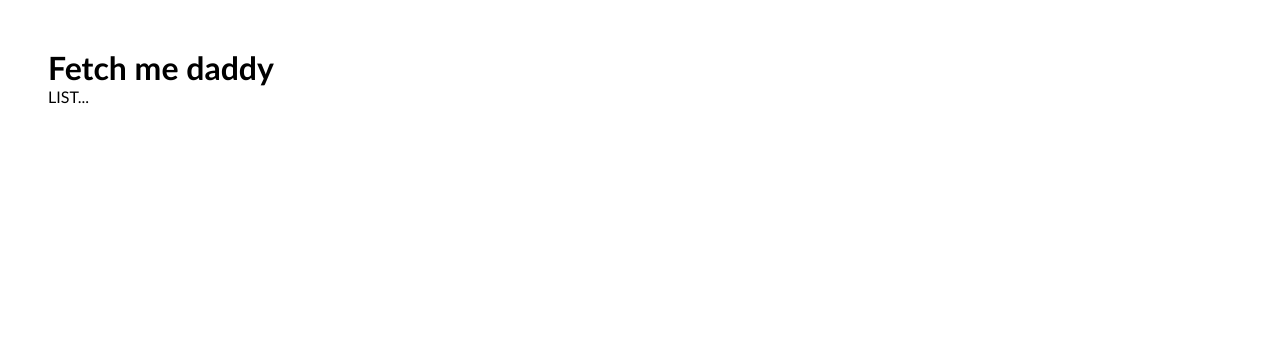
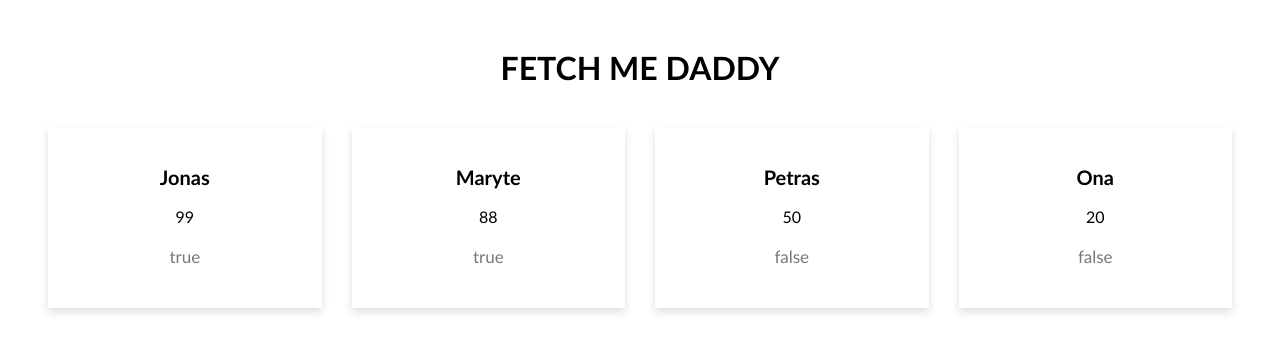
Before and after one commit to amik33/44-grupe-fetch, a website: page index.html in a window 1280 px wide. Drawn offline with Linux system fonts and the light colour scheme.

Commit message:
Fetch me

```diff
--- a/css/main.css
+++ b/css/main.css
@@ -10,3 +10,13 @@ body {
     font-family: 'Gill Sans', 'Gill Sans MT', Calibri, 'Trebuchet MS',
         sans-serif;
 }
+.section-title {
+    display: inline-block;
+    width: 100%;
+    margin-bottom: 40px;
+    font-size: 32px;
+    font-weight: bold;
+    text-decoration: none;
+    text-transform: uppercase;
+    text-align: center;
+}
--- /dev/null
+++ b/css/sevices.css
@@ -0,0 +1,39 @@
+.services {
+    display: grid;
+    grid-template-columns: 1fr;
+    gap: 30px;
+    align-items: start;
+}
+
+.services > .service {
+    display: flex;
+    flex-direction: column;
+    gap: 20px;
+    padding: 40px 20px;
+    text-align: center;
+    background-color: #fff;
+    box-shadow: 0 4px 8px #0002;
+}
+
+.services > .service > .service-title {
+    font-weight: bold;
+    font-size: 20px;
+    line-height: 1em;
+}
+.services > .service > .service-description {
+    font-size: 17px;
+    line-height: 1.3em;
+    color: #777;
+}
+
+@media (min-width: 768px) {
+    .services {
+        grid-template-columns: 1fr 1fr;
+    }
+}
+
+@media (min-width: 992px) {
+    .services {
+        grid-template-columns: 1fr 1fr 1fr 1fr;
+    }
+}
--- a/index.html
+++ b/index.html
@@ -5,11 +5,12 @@
     <meta http-equiv="X-UA-Compatible" content="IE=edge">
     <meta name="viewport" content="width=device-width, initial-scale=1.0">
     <link rel="stylesheet" href="./css/main.css">
+    <link rel="stylesheet" href="./css/sevices.css">
     <title>Fetch</title>
 </head>
 <body>
-    <h1>Fetch me daddy</h1>
-    <ul>
+    <h1 class="section-title">Fetch me daddy</h1>
+    <ul class="services">
         LIST...
     </ul>
 </body>
--- a/js/main.js
+++ b/js/main.js
@@ -1,20 +1,24 @@
-import { data } from "../data/list.js";
+// import { data } from "../data/list.js";
 
 const ulDOM = document.querySelector('ul');
-
-const data = fetch('https://amik33.github.io/44-grupe-fetch/data/users.json')
+let HTML = '';
+const data = fetch ('https://amik33.github.io/44-grupe-fetch/data/users.json')
 .then((response) => {
     return response.json();
 })
 .then((data) => {
     for (const user of data) {
-        console.log(user);
+        HTML += `<ul class="service">
+        <il class="service-title">${user.name}</il>
+        <il>${user.age}</il>
+        <il class="service-description">${user.isMarried}</il>
+        </ul>`;
+        ulDOM.innerHTML = HTML;
     }
 });
 
-// let HTML = '';
 
 // for ( const item of data) {
 //     HTML += `<li>${item.id}) ${item.text}</li>`;
+//      ulDOM.innerHTML = HTML;
 // }
-//  ulDOM.innerHTML = HTML;
```
